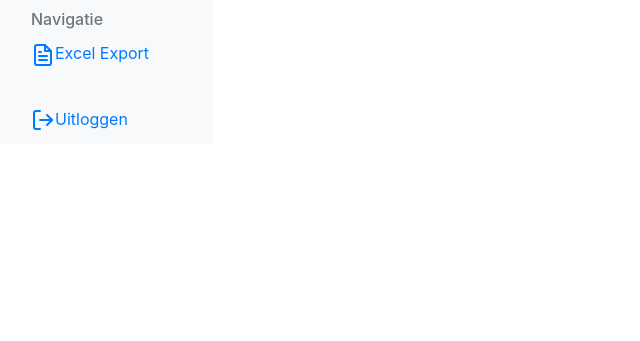
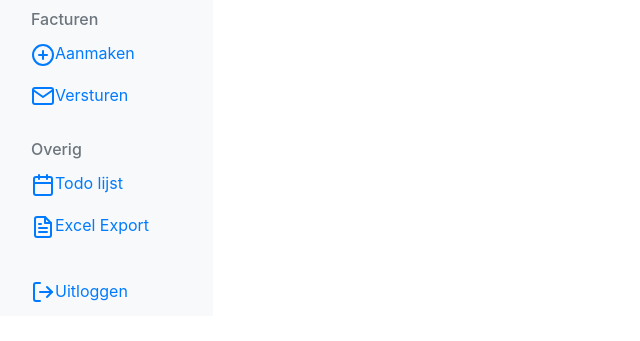
Before and after one commit to djoamersfoort/LedenAdministratie, a Django app: template LedenAdministratie/templates/ledenlijst.html in a window 1280 px wide. Shown: the part 103-444 px from the top of the page, without its empty margins (0-640 px from the left). Run offline with Django 3.2, Linux system fonts and the light colour scheme; the template is opened without the code that fills it, so the values that code supplies are empty; some libraries are stand-ins or nearby versions.

Commit message:
Herindeling menu

```diff
--- a/LedenAdministratie/templates/base.html
+++ b/LedenAdministratie/templates/base.html
@@ -29,7 +29,7 @@
 
                 {% block navbar %}
                     <h6 class="sidebar-heading d-flex justify-content-between align-items-center px-3 mt-4 mb-1 text-muted">
-                        <span>Filters</span>
+                        <span>Leden</span>
                     </h6>
 
                     <ul class="nav flex-column">
@@ -46,25 +46,55 @@
                                 </a>
                             </li>
                         {% endfor %}
+
+                        {% if perms.LedenAdministratie.change_lid %}
+                            <li class="nav-item">
+                                <a class="nav-link" href="{% url 'lid_create' %}">
+                                    <span data-feather="user-plus"></span>Nieuw Lid
+                                </a>
+                            </li>
+                        {% endif %}
                     </ul>
                 {% endblock %}
 
                 <h6 class="sidebar-heading d-flex justify-content-between align-items-center px-3 mt-4 mb-1 text-muted">
-                    <span>Navigatie</span>
+                    <span>Facturen</span>
+                </h6>
+
+               <ul class="nav flex-column">
+                    <li class="nav-item">
+                        <a class="nav-link" href="#">
+                            <span data-feather="plus-circle"></span>Aanmaken
+                        </a>
+                    </li>
+                    <li class="nav-item">
+                        <a class="nav-link" href="#">
+                            <span data-feather="mail"></span>Versturen
+                        </a>
+                    </li>
+               </ul>
+
+                <h6 class="sidebar-heading d-flex justify-content-between align-items-center px-3 mt-4 mb-1 text-muted">
+                    <span>Overig</span>
                 </h6>
 
                 <ul class="nav flex-column">
-                    {% if perms.LedenAdministratie.change_lid %}
-                        <li class="nav-item">
-                            <a class="nav-link" href="{% url 'lid_create' %}">
-                                <span data-feather="user-plus"></span>Nieuw Lid
-                            </a>
-                        </li>
-                    {% endif %}
-                    <li class="nav-item"><a class="nav-link" href="{% url 'export' %}">
-                        <span data-feather="file-text"></span>Excel Export</a></li>
+                    <li class="nav-item">
+                        <a class="nav-link" href="#">
+                            <span data-feather="calendar"></span>Todo lijst
+                        </a>
+                    </li>
+
+                    <li class="nav-item">
+                        <a class="nav-link" href="{% url 'export' %}">
+                            <span data-feather="file-text"></span>Excel Export</a>
+                    </li>
+
                     {% if request.user.is_superuser %}
-                        <li><a class="nav-link" href="/admin/"><span data-feather="users"></span>Gebruikers</a></li>
+                    <li>
+                        <a class="nav-link" href="/admin/">
+                            <span data-feather="users"></span>Gebruikers</a>
+                    </li>
                     {% endif %}
                 </ul>
 
```
